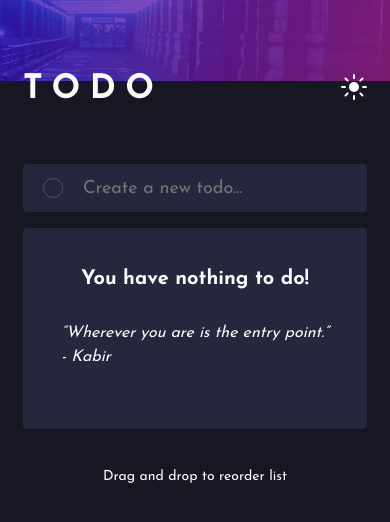
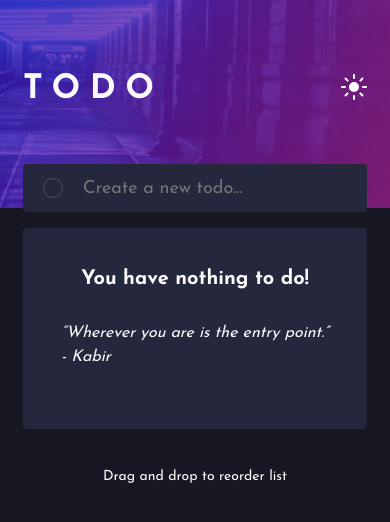
Before and after one commit to ClaytonDewey/dnd-todo-app, a React (Vite) app: page / in a window 390 px wide. Shown: the top 522 px of the page. Built offline with nearby package versions, Linux system fonts and the light colour scheme.

Commit message:
Add background image for mobile devices

```diff
--- a/src/theme/global.ts
+++ b/src/theme/global.ts
@@ -30,7 +30,7 @@ const globalStyle = createGlobalStyle`
     -moz-osx-font-smoothing: grayscale;
     background-color: ${({ theme }: GlobalThemeProps) => theme.background};
     background-image:
-      url(${({ theme }: GlobalThemeProps) => theme.backgroundImage});
+      url(${({ theme }: GlobalThemeProps) => theme.backgroundImageSm});
     font-size: 1.8rem;
     color: ${({ theme }: GlobalThemeProps) => theme.text};
   }
@@ -48,6 +48,13 @@ const globalStyle = createGlobalStyle`
   input {
     color: ${({ theme }: GlobalThemeProps) => theme.text}
   }
+
+  @media screen and (min-width: 64em) {
+    body {
+      background-image:
+        url(${({ theme }: GlobalThemeProps) => theme.backgroundImage});
+    }
+  }
 `;
 
 export default withTheme(globalStyle);
--- a/src/theme/themes.ts
+++ b/src/theme/themes.ts
@@ -1,7 +1,11 @@
 import darkImg from '../images/bg-desktop-dark.jpg';
 import lightImg from '../images/bg-desktop-light.jpg';
 
+import darkImgSm from '../images/bg-mobile-dark.jpg';
+import lightImgSm from '../images/bg-mobile-light.jpg';
+
 export interface ThemeProps {
+  backgroundImageSm: string;
   backgroundImage: string;
   background: string;
   inputBg: string;
@@ -9,6 +13,7 @@ export interface ThemeProps {
 }
 
 export const darkTheme: ThemeProps = {
+  backgroundImageSm: darkImgSm,
   backgroundImage: darkImg,
   background: 'var(--dark-5)',
   inputBg: 'var(--dark-4)',
@@ -16,6 +21,7 @@ export const darkTheme: ThemeProps = {
 };
 
 export const lightTheme: ThemeProps = {
+  backgroundImageSm: lightImgSm,
   backgroundImage: lightImg,
   background: 'var(--light-1)',
   inputBg: 'var(--light-2)',
```
